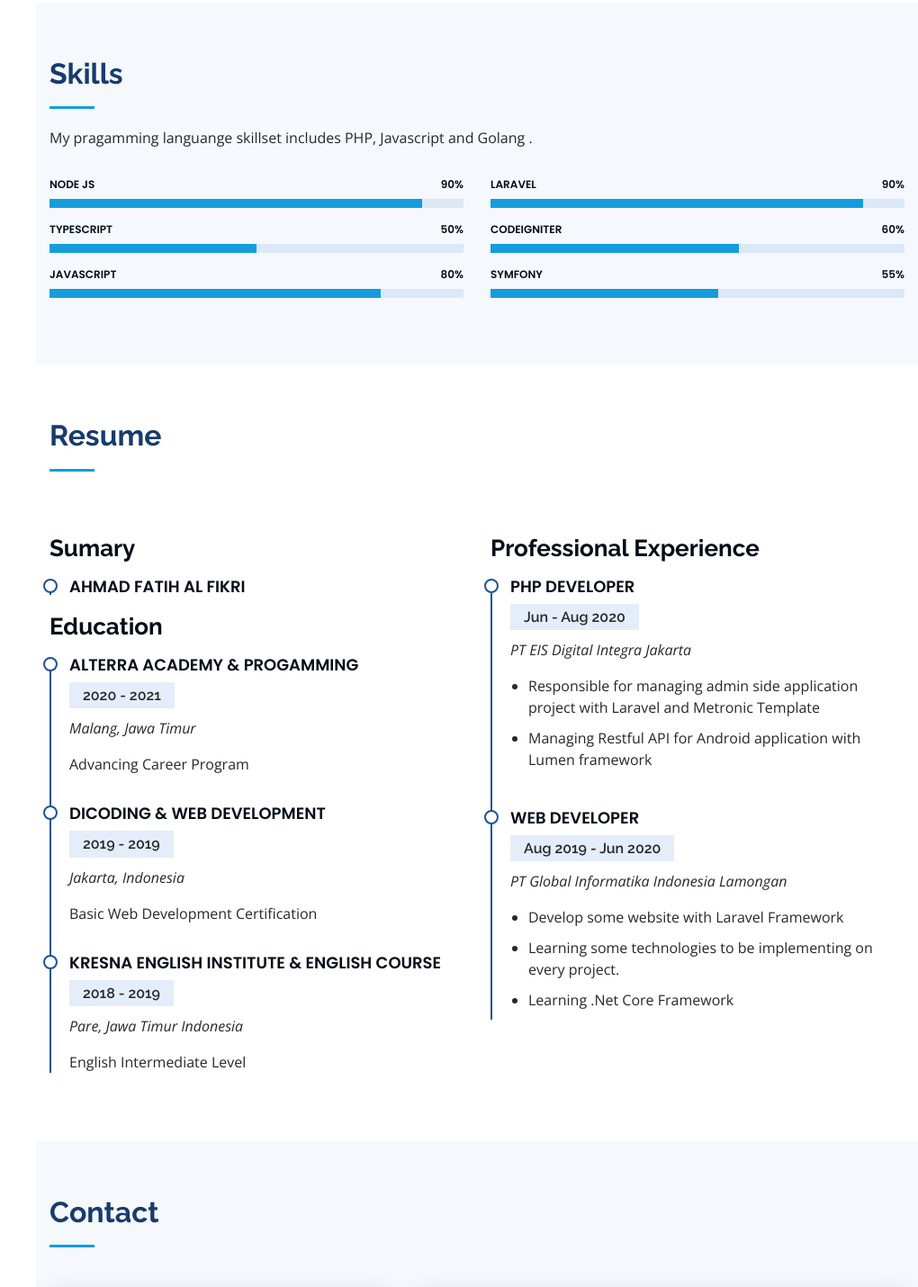
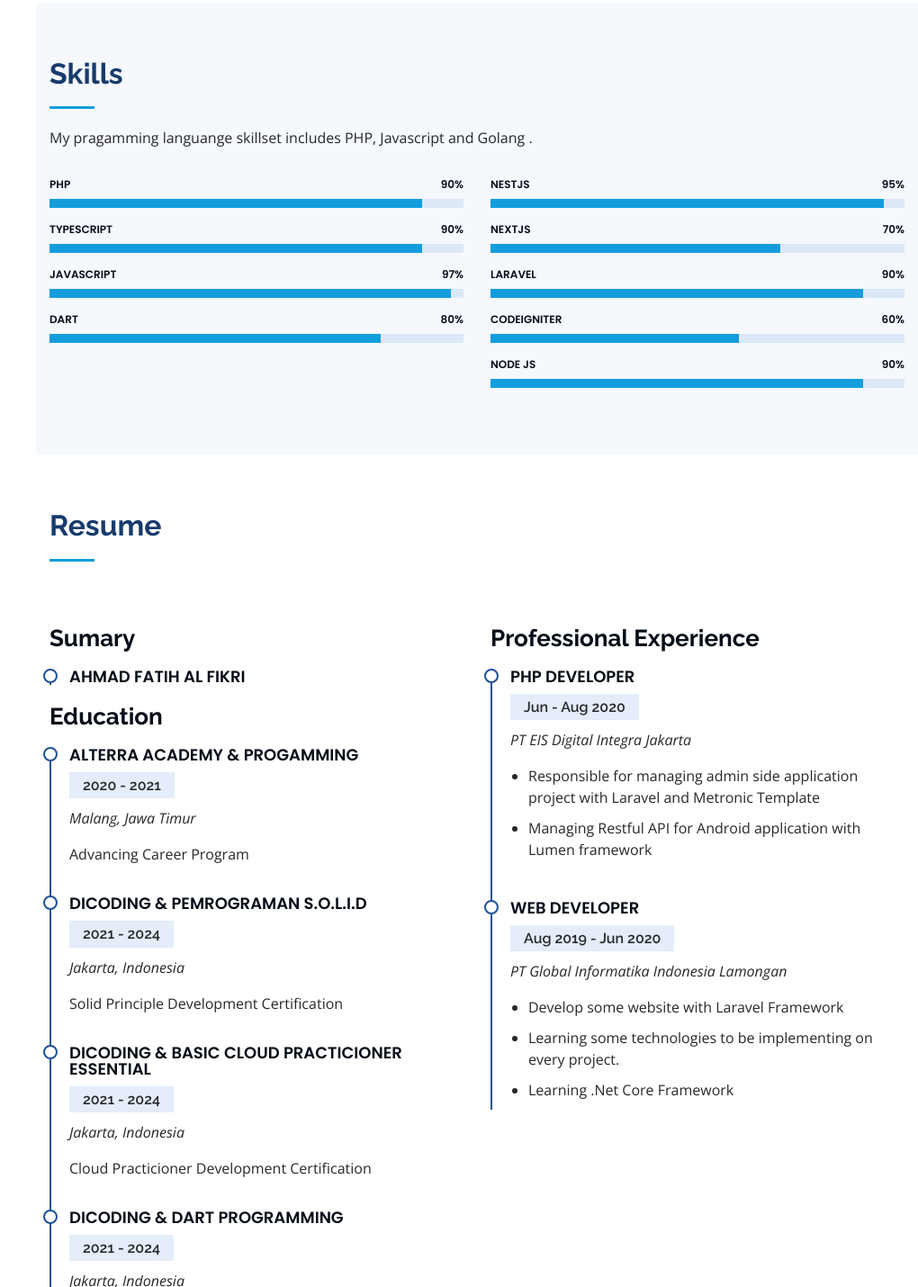
Before and after one commit to afaf-tech/portfolio, a plain HTML site: page index.html in a window 1280 px wide. Shown: the part 1370-2800 px from the top of the page at 90% size, without its empty margins (260-1280 px from the left). Drawn offline with nearby package versions, Linux system fonts and the light colour scheme; some packages are replaced by stand-ins of ours; a script that the page names is missing.

Commit message:
update portfolio

```diff
--- a/index.html
+++ b/index.html
@@ -111,7 +111,7 @@
                 <ul>
                   <li><i class="icofont-rounded-right"></i> <strong>Age:</strong> 21</li>
                   <li><i class="icofont-rounded-right"></i> <strong>Degree:</strong> Intermediate</li>
-                  <li><i class="icofont-rounded-right"></i> <strong>PhEmailone:</strong> fatihalfikri5@gmail.com</li>
+                  <li><i class="icofont-rounded-right"></i> <strong>eMail:</strong> fatihalfikri5@gmail.com</li>
                   <li><i class="icofont-rounded-right"></i> <strong>Freelance:</strong> Available</li>
                 </ul>
               </div>
@@ -138,22 +138,31 @@
 
           <div class="col-lg-6" data-aos="fade-up">
 
+
+
             <div class="progress">
-              <span class="skill">Node Js <i class="val">90%</i></span>
+              <span class="skill">PHP <i class="val">90%</i></span>
               <div class="progress-bar-wrap">
                 <div class="progress-bar" role="progressbar" aria-valuenow="90" aria-valuemin="0" aria-valuemax="100"></div>
               </div>
             </div>
 
             <div class="progress">
-              <span class="skill">Typescript <i class="val">50%</i></span>
+              <span class="skill">Typescript <i class="val">90%</i></span>
               <div class="progress-bar-wrap">
-                <div class="progress-bar" role="progressbar" aria-valuenow="50" aria-valuemin="0" aria-valuemax="100"></div>
+                <div class="progress-bar" role="progressbar" aria-valuenow="90" aria-valuemin="0" aria-valuemax="100"></div>
               </div>
             </div>
 
             <div class="progress">
-              <span class="skill">JavaScript <i class="val">80%</i></span>
+              <span class="skill">JavaScript <i class="val">97%</i></span>
+              <div class="progress-bar-wrap">
+                <div class="progress-bar" role="progressbar" aria-valuenow="97" aria-valuemin="0" aria-valuemax="100"></div>
+              </div>
+            </div>
+
+            <div class="progress">
+              <span class="skill">Dart <i class="val">80%</i></span>
               <div class="progress-bar-wrap">
                 <div class="progress-bar" role="progressbar" aria-valuenow="80" aria-valuemin="0" aria-valuemax="100"></div>
               </div>
@@ -162,6 +171,20 @@
           </div>
 
           <div class="col-lg-6" data-aos="fade-up" data-aos-delay="100">
+
+            <div class="progress">
+              <span class="skill">NESTJS <i class="val">95%</i></span>
+              <div class="progress-bar-wrap">
+                <div class="progress-bar" role="progressbar" aria-valuenow="95" aria-valuemin="0" aria-valuemax="100"></div>
+              </div>
+            </div>
+
+            <div class="progress">
+              <span class="skill">NEXTJS <i class="val">70%</i></span>
+              <div class="progress-bar-wrap">
+                <div class="progress-bar" role="progressbar" aria-valuenow="70" aria-valuemin="0" aria-valuemax="100"></div>
+              </div>
+            </div>
 
             <div class="progress">
               <span class="skill">Laravel <i class="val">90%</i></span>
@@ -177,10 +200,11 @@
               </div>
             </div>
 
+
             <div class="progress">
-              <span class="skill">Symfony <i class="val">55%</i></span>
+              <span class="skill">Node Js <i class="val">90%</i></span>
               <div class="progress-bar-wrap">
-                <div class="progress-bar" role="progressbar" aria-valuenow="55" aria-valuemin="0" aria-valuemax="100"></div>
+                <div class="progress-bar" role="progressbar" aria-valuenow="90" aria-valuemin="0" aria-valuemax="100"></div>
               </div>
             </div>
 
@@ -213,6 +237,24 @@
               <h5>2020 - 2021</h5>
               <p><em>Malang, Jawa Timur</em></p>
               <p>Advancing Career Program</p>
+            </div>
+            <div class="resume-item">
+              <h4>Dicoding &amp; Pemrograman S.O.L.I.D</h4>
+              <h5>2021 - 2024</h5>
+              <p><em>Jakarta, Indonesia</em></p>
+              <p>Solid Principle Development Certification</p>
+            </div>
+            <div class="resume-item">
+              <h4>Dicoding &amp; Basic Cloud Practicioner Essential</h4>
+              <h5>2021 - 2024</h5>
+              <p><em>Jakarta, Indonesia</em></p>
+              <p>Cloud Practicioner Development Certification</p>
+            </div>
+            <div class="resume-item">
+              <h4>Dicoding &amp; Dart Programming</h4>
+              <h5>2021 - 2024</h5>
+              <p><em>Jakarta, Indonesia</em></p>
+              <p>Dart Programming Development Certification</p>
             </div>
             <div class="resume-item">
               <h4>Dicoding &amp; Web Development</h4>
```
